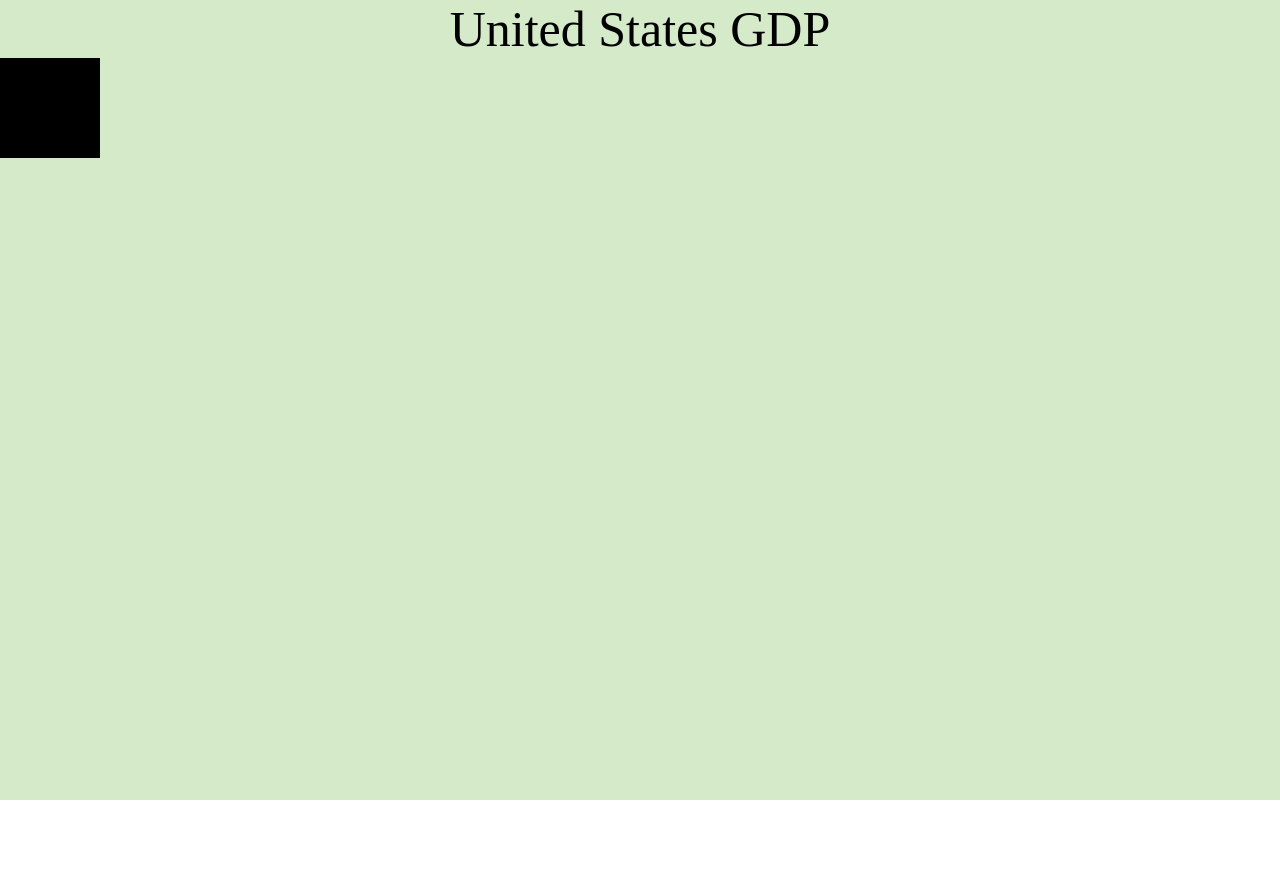
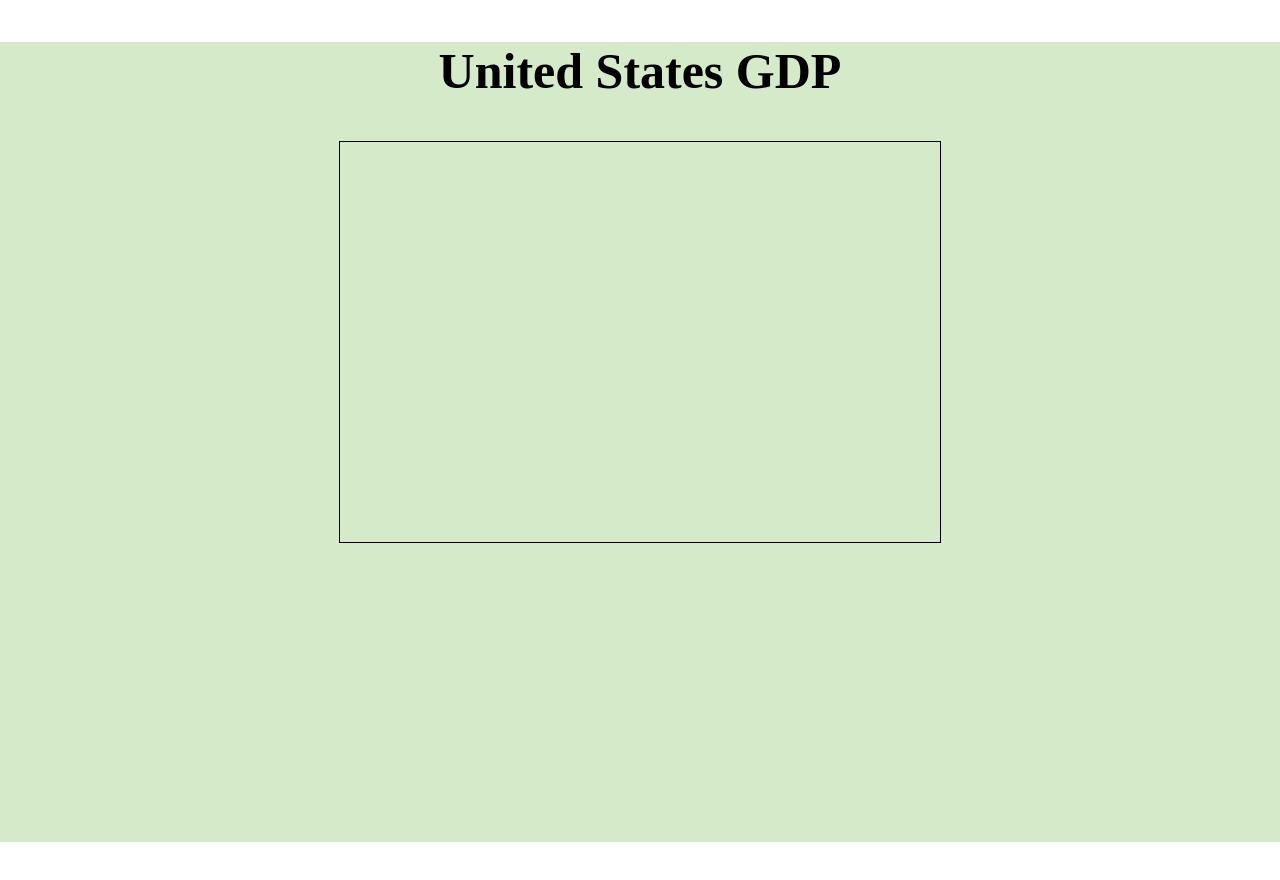
Before and after one commit to hannamlittlefield/BarChart, a React (Create React App) app: page / in a window 1280 px wide. Shown: the top 880 px of the page. After the commit the page ends 842 px from the top, so only its background shows below. Built offline with nearby package versions, Linux system fonts and the light colour scheme; a web font is replaced by a local one.

Commit message:
pushing code for updated version

```diff
--- a/src/App.css
+++ b/src/App.css
@@ -16,10 +16,7 @@
 }
 
 #chartContainer{
-  background-color: black;
-  width: 100px;
-  height: 100px;
-
+  margin: 0px;
 }
 
 .dataBar{
--- a/src/App.js
+++ b/src/App.js
@@ -1,13 +1,28 @@
 import './App.css';
-import BarChart from './BarChart';
+import React, { useEffect, useState } from 'react';
+import {drawChart} from './Chart'
+import * as d3 from "d3";
 
 
 export default function App() {
+  const [data, setData] = useState([]);
+
+  useEffect(() => {
+    drawChart(400, 600);
+  }, []);
+
+  React.useEffect(() => {
+    d3.json("/chart-data.json").then((d) => {
+        setData(d);
+    });
+        return () => undefined;
+    }, []);
 
   return (
     <div className="App">
-          <div id="title">United States GDP</div>
-          <BarChart/>
-      </div>
+    <h2 id="title">United States GDP</h2>
+    <div id="chart">
+    </div>
+</div>
   );
 }
--- a/src/BarChart.js
+++ b/src/BarChart.js
@@ -18,10 +18,13 @@ export default function BarChart(){
         console.log(data)
 
         //create svg element from div
-    const svgElement = d3.select("div")
+    const svgElement = d3.select("chartcontainer")
         .append("svg")
         .attr("width", svgWidth)
-        .attr("height", svgHeight);
+        .attr("height", svgHeight)
+        .style("border", "1px yellow")
+        .append("text")
+        .attr("fill", "blue")
 
         //create x axis - story 2
     svgElement
--- a/src/Chart.js
+++ b/src/Chart.js
@@ -7,8 +7,8 @@ export  function drawChart(height, width){
         .attr("height", height)
         .style("border", "1px solid black")
         .append("text")
-        .attr("fill", "green")
+        .attr("fill", "white")
         .attr("x", 50)
         .attr("y", 50)
-        .text("Hello D3")
+
 }
```
